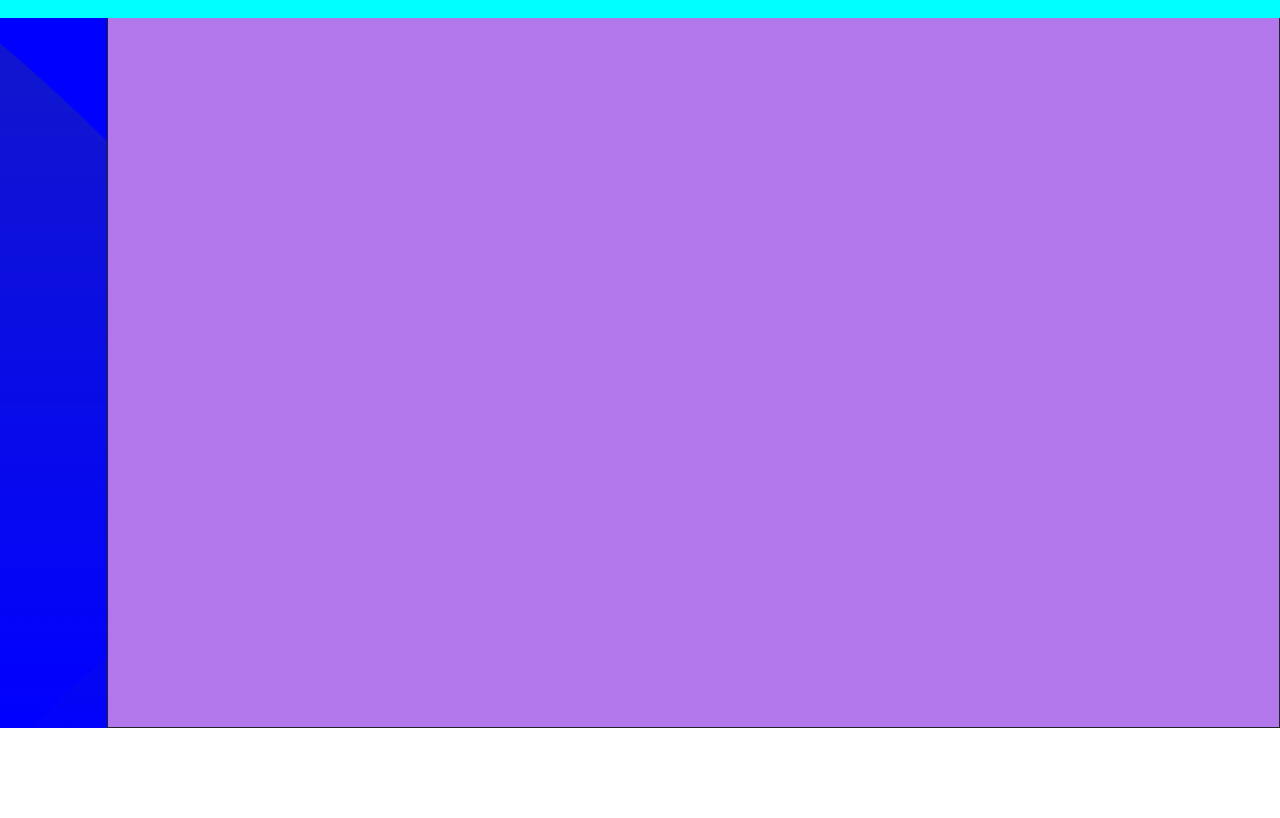
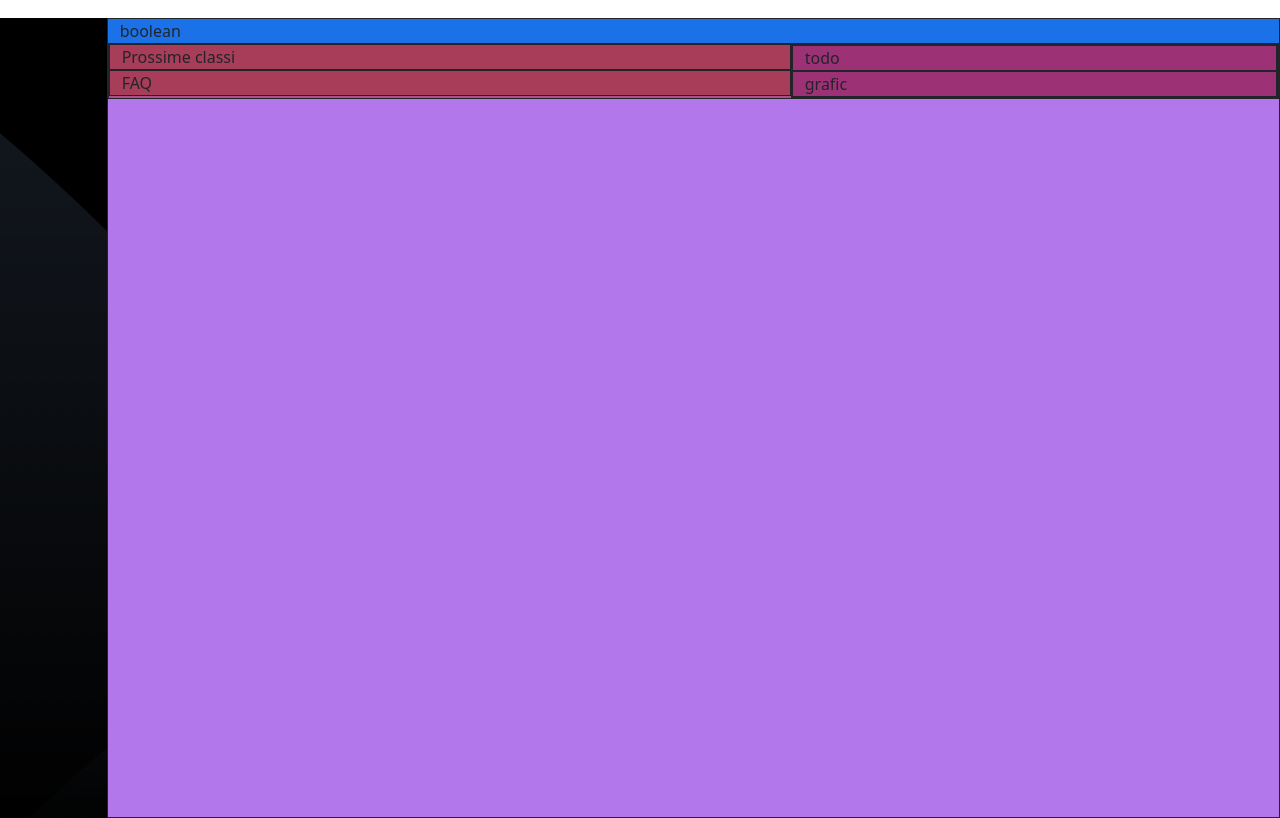
Before and after one commit to nico17022001/html-css-bootstrap-dashboard, a plain HTML site: page index.html in a window 1280 px wide. Shown: the part 72-890 px from the top of the page. Before the commit the page ends 800 px from the top, so only its background shows below. Drawn offline with nearby package versions, Linux system fonts and the light colour scheme.

Commit message:
[aggiunto-sezioni]

```diff
--- a/assets/style.css
+++ b/assets/style.css
@@ -5,12 +5,22 @@
   border: solid 1px;
 }
 
+.debug2{
+  background-color: rgba(165, 42, 42, 0.5);
+  border: solid 1px;
+}
 
+.margin-top-90px{
+  margin-top: 90px;
+}
+
+.light-blue{
+  background-color: #1b72e8;
+}
 
 /*Elements*/
 
 header{
-  background-color: aqua;
   height: 90px;
   position: fixed;
   z-index: 999;
@@ -22,5 +32,5 @@ header{
 .left-side{
   height: 100vh;
   background-image: url(../img/sidebar-bg.png);
-  background-color: blue;
+  background-color: black;
 }
--- a/index.html
+++ b/index.html
@@ -30,18 +30,43 @@
     </div>
   </header>
 
-  <div class="container-fluid ">
+  <!--Menu di sinistra-->
+  <div class="container-fluid margin-top-90px">
     <div class="row">
       <div class="col-1 left-side ">
 
       </div>
+
       <div class="col-11 debug">
         <div class="row">
-          <div class="col aside"></div>
+            <!--Boolean side alto-->
+          <div class="col-12 aside light-blue">boolean</div>
 
-          <main>
-            <div class="col"></div>
-          </main>
+          <div class="main-content debug2">
+
+            <!--Main sinistro-->
+            <div class="row">
+              <div class="col-7">
+                <div class="row">
+
+                <!--Prossime classi-->
+                <div class="col-12 debug2">Prossime classi</div>
+
+                <!--FAQ-->
+                <div class="col-12 debug2"> FAQ</div>
+              </div>
+            </div>
+
+            <div class="col-5 debug">
+              <div class="row">
+                <div class="col-12 debug2">todo</div>
+                <div class="col-12 debug2">grafic</div>
+              </div>
+            </div>
+          </div>
+
+            </div>
+          </div>
 
         </div>
       </div>
```
